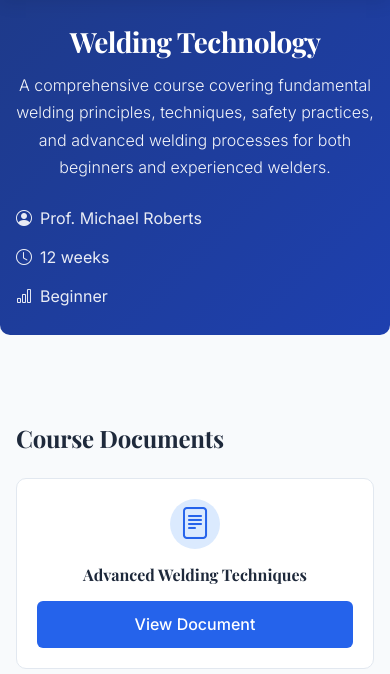
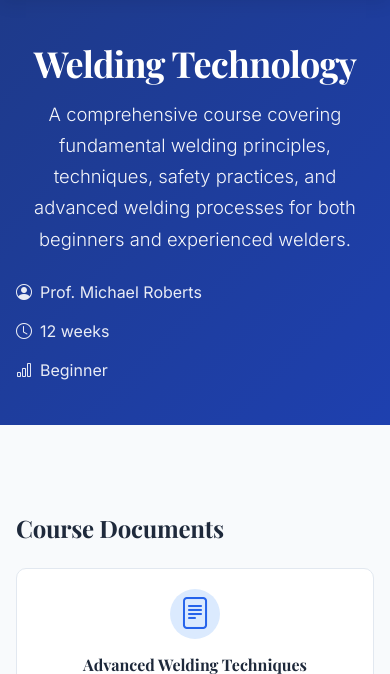
Before and after one commit to OntheEdgeTech/Academic, a Flask app: page /course/welding_technology in a window 390 px wide. Shown: the part 76-750 px from the top of the page. Run offline with Flask 3, Linux system fonts and the light colour scheme.

Commit message:
feat(minor): style.css

```diff
--- a/static/css/style.css
+++ b/static/css/style.css
@@ -159,7 +159,7 @@ h4 {
   color: white;
   padding: 4rem 0;
   margin-bottom: 2rem;
-  border-radius: 0 0 var(--radius-lg) var(--radius-lg);
+  border-radius: 0;
 }
 
 .hero-section h1 {
@@ -664,7 +664,7 @@ h4 {
   color: white;
   padding: 2.5rem 0;
   margin-bottom: 2rem;
-  border-radius: 0 0 var(--radius-lg) var(--radius-lg);
+  border-radius: 0;
 }
 
 .course-header h1 {
@@ -812,19 +812,6 @@ h4 {
     margin-bottom: 1rem;
   }
 
-  .course-header {
-    padding: 1.5rem 0;
-    border-radius: 0 0 var(--radius-md) var(--radius-md);
-  }
-
-  .course-header h1 {
-    font-size: 1.75rem;
-  }
-
-  .course-header .lead {
-    font-size: 1rem;
-  }
-
   .course-meta {
     justify-content: center;
   }
@@ -844,19 +831,6 @@ h4 {
     padding: 1.25rem;
   }
 
-  .course-header {
-    padding: 1.5rem 0;
-    border-radius: 0 0 var(--radius-md) var(--radius-md);
-  }
-
-  .course-header h1 {
-    font-size: 1.75rem;
-  }
-
-  .course-header .lead {
-    font-size: 1rem;
-  }
-
   .documents-grid h2 {
     font-size: 1.5rem;
   }
```
